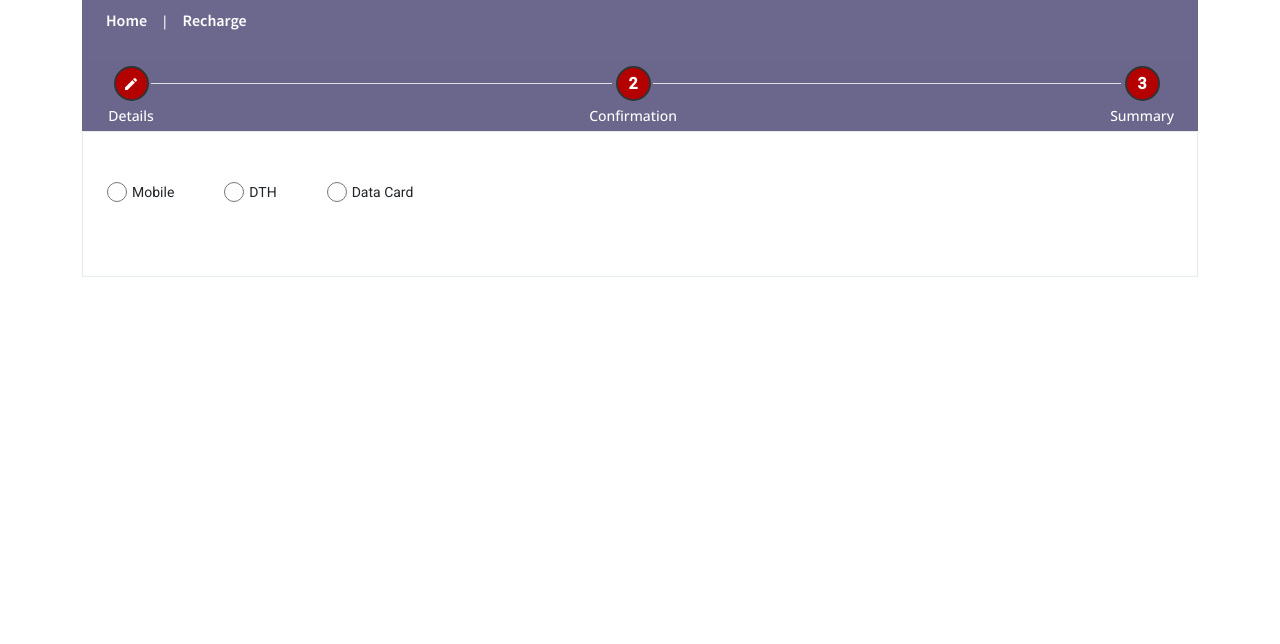
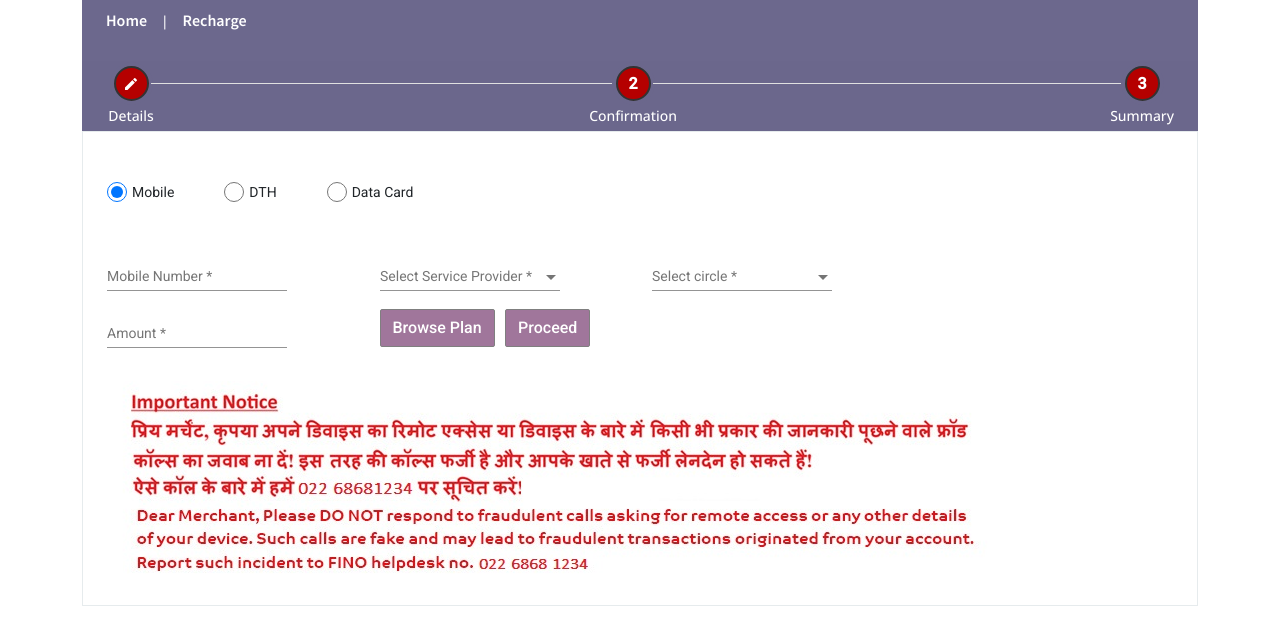
Before and after one commit to khananas-dev/finobank, an Angular app: page /recharge in a window 1280 px wide. Shown: the top 644 px of the page. Built offline with nearby package versions, Linux system fonts and the light colour scheme.

Commit message:
radio button fix

```diff
--- a/src/app/modules/recharge/detail-step/detail-step.component.html
+++ b/src/app/modules/recharge/detail-step/detail-step.component.html
@@ -7,6 +7,7 @@
       id="mobile"
       name="recharge"
       value="mobile"
+      checked
     />
     <label for="mobile">Mobile</label>
   </div>
--- a/src/app/modules/recharge/detail-step/detail-step.component.ts
+++ b/src/app/modules/recharge/detail-step/detail-step.component.ts
@@ -123,7 +123,9 @@ export class DetailStepComponent implements OnInit {
     amount: new FormControl(''),
   });
 
-  constructor() {}
+  constructor() {
+    this.reachargeMode   = "mobile";
+  }
 
   ngOnInit(): void {}
 
```
